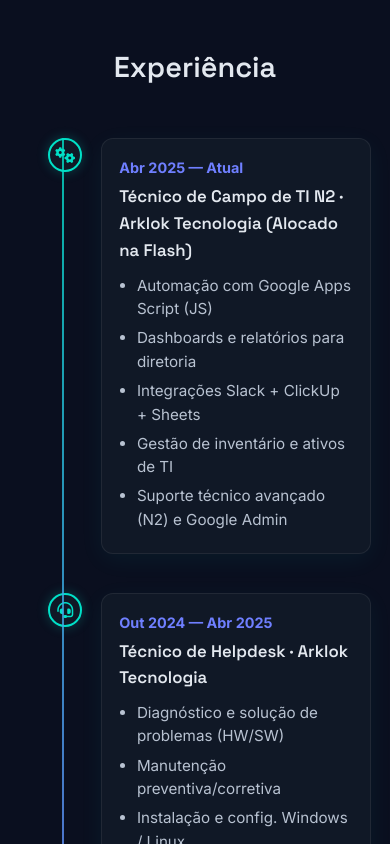
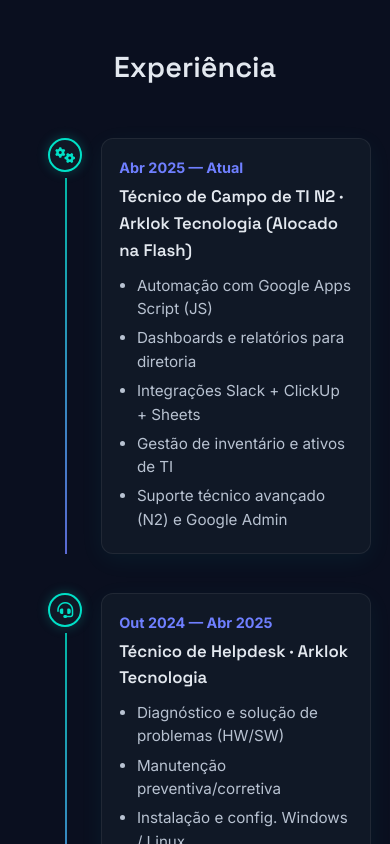
Before and after one commit to Victor-Diniz-Dev/curriculum-website, a React (Vite) app: page / in a window 390 px wide. Shown: the part 2300-3144 px from the top of the page. Built offline with nearby package versions, Linux system fonts and the light colour scheme.

Commit message:
fix line

```diff
--- a/src/components/ExperienceTimeline.css
+++ b/src/components/ExperienceTimeline.css
@@ -13,35 +13,39 @@
   color: var(--text-light);
 }
 
-/* Timeline wrapper + linha vertical */
+/* Timeline wrapper */
 .timeline {
   position: relative;
   display: flex;
   flex-direction: column;
   gap: 2.4rem;
-  margin-left: 2.2rem; /* espaço pro ícone/linha */
+  margin-left: 2.2rem; /* espaço pro ícone */
 }
 
-.timeline::before {
+/* Item */
+.timeline-item {
+  position: relative;
+  display: flex;
+  align-items: flex-start;
+  gap: 1.2rem;
+}
+
+/* Linha vertical (AGORA DENTRO DE CADA ITEM) */
+.timeline-item::before {
   content: "";
   position: absolute;
-  left: 16px; /* alinha com o centro do ícone (40px) */
-  top: 0;
-  bottom: 0;
+  left: 20px; /* centralizado com ícone (40px width => 20px middle) */
+  top: 40px; /* começa abaixo do ícone */
+  height: calc(100% - 40px); /* termina acima do próximo ícone */
   width: 2px;
   background: linear-gradient(180deg, var(--primary), var(--accent));
   opacity: 0.8;
 }
 
-/* Item */
-.timeline-item {
-  display: flex;
-  align-items: flex-start;
-  gap: 1.2rem;
-}
 
 /* Ícone circular */
 .timeline-icon {
+  position: relative;
   width: 40px;
   height: 40px;
   min-width: 40px;
@@ -54,6 +58,7 @@
   align-items: center;
   justify-content: center;
   box-shadow: 0 0 12px rgba(0, 224, 199, 0.25);
+  z-index: 2;
 }
 
 /* Conteúdo */
@@ -97,25 +102,31 @@
   line-height: 1.55;
 }
 
-.timeline-list li { margin-bottom: 0.35rem; }
+.timeline-list li {
+  margin-bottom: 0.35rem;
+}
 
 /* Responsivo */
 @media (max-width: 640px) {
   .timeline {
     margin-left: 1.8rem;
   }
-  .timeline::before {
-    left: 14px;
+
+  .timeline-item::before {
+    left: 17px; /* ajusta para ícone menor */
   }
+
   .timeline-icon {
     width: 34px;
     height: 34px;
     min-width: 34px;
     min-height: 34px;
   }
+
   .timeline-role {
     font-size: 1.05rem;
   }
+
   .timeline-content {
     padding: 1rem 1.05rem;
   }
```
